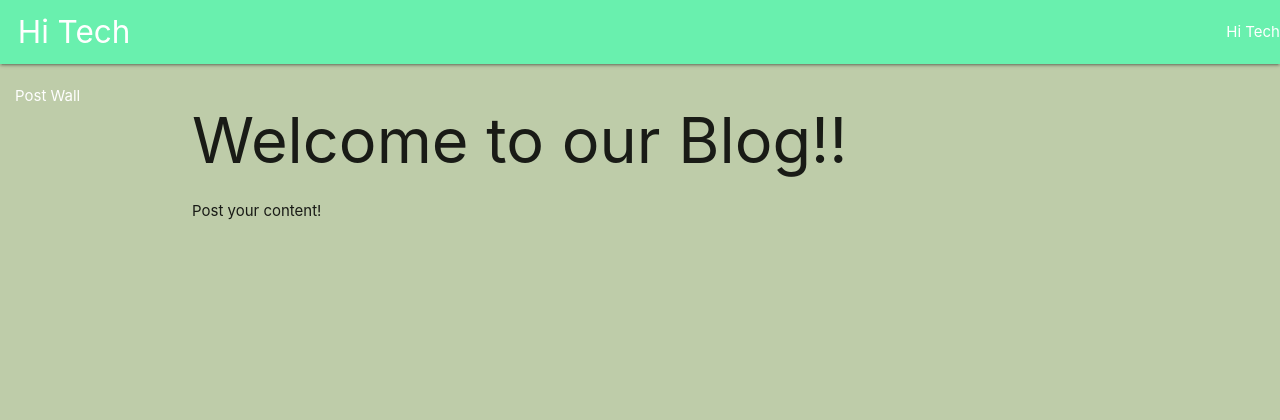
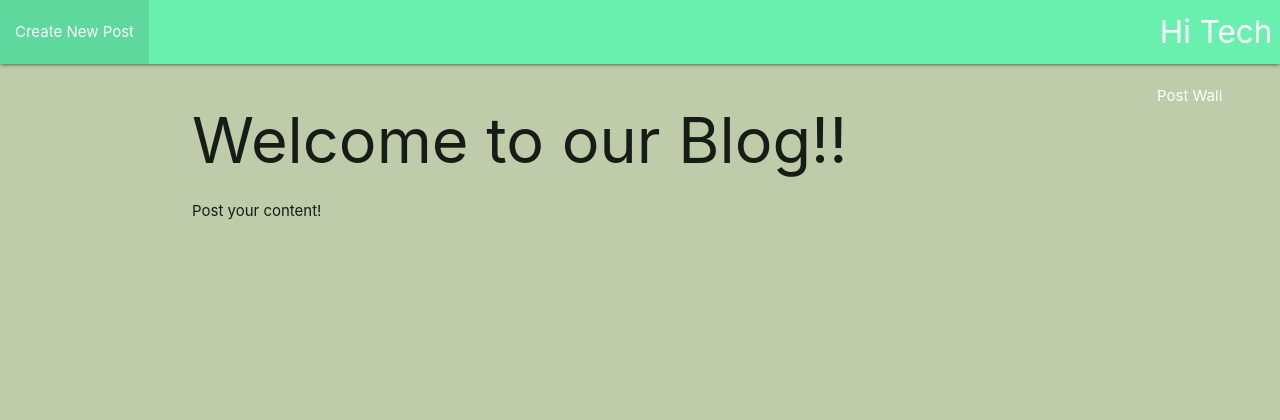
Before and after one commit to Mheckmann7/blog, a Django app: page / in a window 1280 px wide. Shown: the top 420 px of the page. Run offline with Django 3.2, Linux system fonts and the light colour scheme.

Commit message:
create post

```diff
--- a/main_app/templates/base.html
+++ b/main_app/templates/base.html
@@ -19,12 +19,15 @@
         <nav>
             <div class="nav-wrapper green accent-2">
                 <ul>
-                    <li class="left brand-logo">&nbsp;&nbsp;Hi Tech
+                    <li class="right brand-logo">&nbsp;&nbsp;Hi Tech
                         <a href="{% url 'posts_index' %}">Post Wall</a>
+                    </li>
+                    <li>
+                        <a href="{% url 'posts_create' %}">Create New Post</a>
                     </li>
                 </ul>
                 <ul class="right">
-                    <li>Hi Tech</li>
+
                 </ul>
             </div>
         </nav>
--- a/main_app/urls.py
+++ b/main_app/urls.py
@@ -5,4 +5,5 @@ from . import views
 urlpatterns = [
     path('', views.home, name='home'),
     path('posts/', views.posts_index, name='posts_index'),
+    path('posts/create/', views.PostCreate.as_view(), name='posts_create'),
 ]
--- a/main_app/views.py
+++ b/main_app/views.py
@@ -1,5 +1,6 @@
 from django.shortcuts import render
-
+from django.views.generic.edit import CreateView
+from .models import Post
 # Create your views here.
 
 
@@ -8,3 +9,7 @@ def home(request):
 
 def posts_index(request):
     return render(request, 'posts/index.html', { 'posts': posts })
+
+class PostCreate(CreateView):
+    model = Post
+    fields = ['title', 'body', 'date']
```
